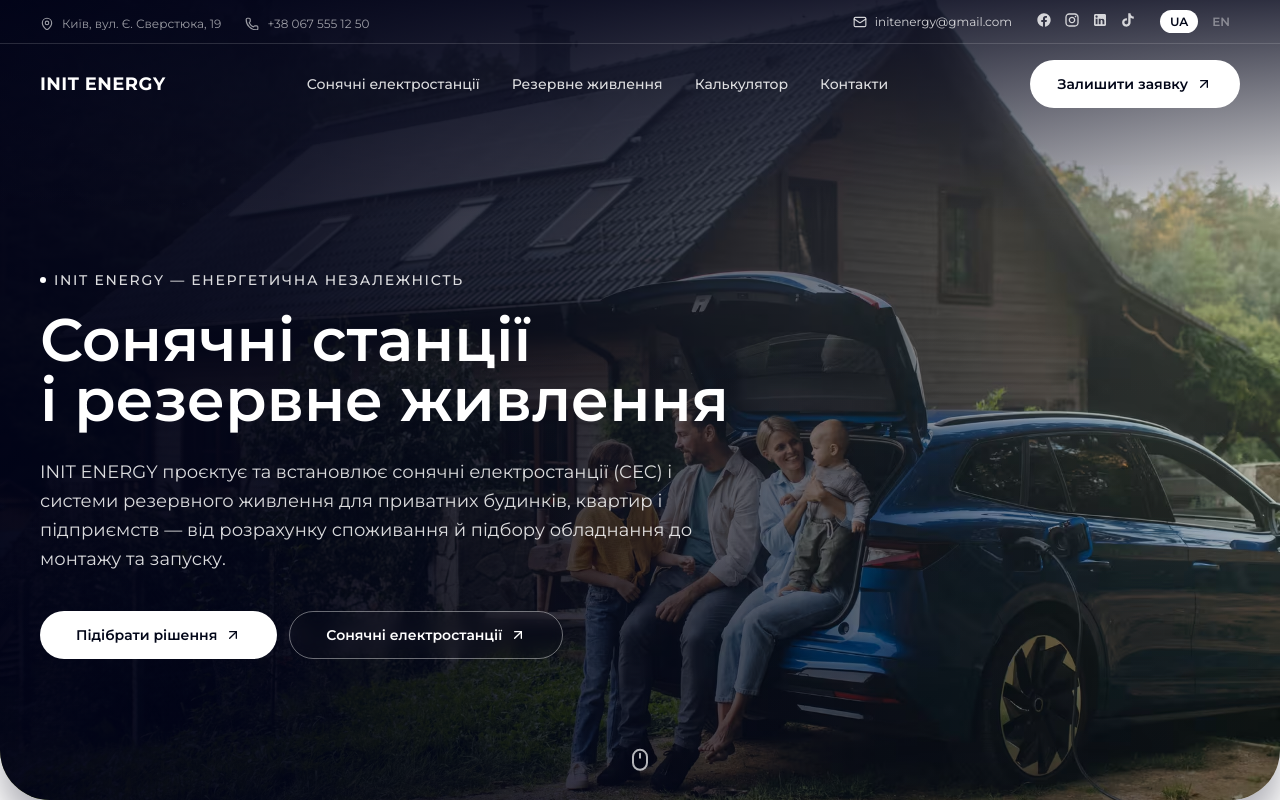
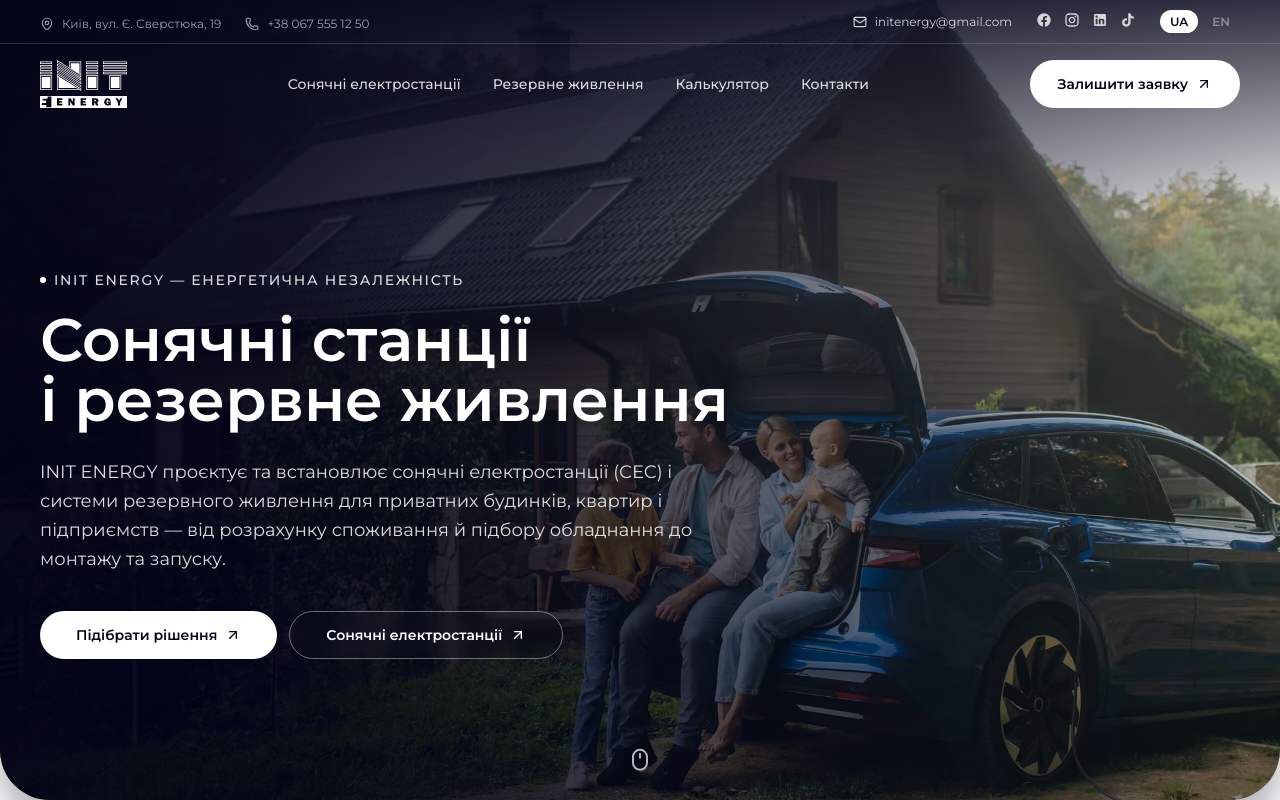
Before and after one commit to nyaremiiy/init.energy, a Next.js app: page / in a window 1280 px wide. Built offline with nearby package versions, Linux system fonts and the light colour scheme.

Commit message:
feat: use real SVG logo in header
Co-Authored-By: Claude Opus 5.5 <noreply@anthropic.com>

```diff
--- a/src/components/layout/header/header-main-bar.tsx
+++ b/src/components/layout/header/header-main-bar.tsx
@@ -3,6 +3,7 @@ import Link from "next/link";
 
 import { Container } from "@/components/layout/container";
 import { Button } from "@/components/ui/button";
+import { Logo } from "@/components/ui/logo";
 
 import { navItems, offices } from "./header-data";
 import { MobileMenu } from "./mobile-menu";
@@ -12,13 +13,12 @@ export function HeaderMainBar() {
 
   return (
     <Container className="flex h-20 items-center justify-between gap-6">
-      {/* TODO: replace text logo with the SVG logo. */}
       <Link
         href="/"
         aria-label="INIT ENERGY — головна"
-        className="relative z-50 text-lg font-bold tracking-wide text-white uppercase"
+        className="relative z-50 shrink-0 text-white"
       >
-        INIT ENERGY
+        <Logo className="h-10 w-auto lg:h-12" />
       </Link>
 
       <nav aria-label="Головне меню" className="hidden lg:block">
--- /dev/null
+++ b/src/components/ui/logo.tsx
@@ -0,0 +1,43 @@
+import type { ComponentPropsWithoutRef } from "react";
+
+type LogoProps = ComponentPropsWithoutRef<"svg">;
+
+// Generated from public/images/main-logo.svg (fill switched to currentColor).
+export function Logo(props: LogoProps) {
+  return (
+    <svg
+      viewBox="0 0 1000 550"
+      fill="currentColor"
+      xmlns="http://www.w3.org/2000/svg"
+      aria-hidden
+      {...props}
+    >
+      <path d="M194.45,340.5h254.11l23.66,15.05v-27.87L194.45,156v184.5ZM202.78,169.41l261.11,161.59v11.14L202.78,180.56v-11.15ZM202.78,198.41h11.11v122.65h202.37l18,11.05h-231.52l.04-133.7Z" />
+      <path d="M472.22,288.39L194.44,116.75v27.87l277.78,171.64v-27.87ZM463.88,302.88L202.78,141.27v-11.14l261.1,161.61v11.14Z" />
+      <path d="M472.22,249.66L194.44,78v27.86l277.78,171.67v-27.87ZM463.88,264.15L202.78,102.54v-11.15l261.1,161.61v11.15Z" />
+      <path d="M472.22,210.37L194.44,38.73v27.87l277.78,171.64v-27.87ZM463.88,224.86L202.78,63.25v-11.14l261.1,161.61v11.14Z" />
+      <path d="M472.22,171.64h-.01s0,0,0,0l-106.57-65.86-23.98-14.82h0s-8.33-5.15-8.33-5.15L194.44,0v27.86l277.78,171.65v-27.87ZM463.88,186.13L202.78,24.52v-11.15l261.1,161.63v11.13Z" />
+      <polygon points="341.66 90.97 341.66 26.69 463.89 26.69 463.89 157.21 452.78 157.21 452.78 37.88 352.77 37.88 352.77 97.83 365.64 105.79 472.21 171.65 472.21 171.63 472.22 18.32 333.33 18.32 333.33 85.82 341.66 90.97 341.66 90.97" />
+      <path d="M138.88,173.87H0v166.67h138.88v-166.67ZM130.56,332.15H8.33v-149.9h122.23v149.9Z" />
+      <rect x="19.45" y="193.31" width="100" height="127.77" />
+      <path d="M138.89,135H0v27.76h138.89v-27.76ZM130.55,154.43H8.34v-11.11s122.21,0,122.21,0v11.11Z" />
+      <path d="M138.88,96.1H0v27.77h138.88v-27.77ZM8.34,115.54v-11.11h122.2v11.11s-122.2,0-122.2,0Z" />
+      <path d="M138.88,57.21H0v27.79h138.88v-27.79ZM130.55,76.65H8.33v-11.11h122.22v11.11Z" />
+      <path d="M138.88,18.32H0v27.78h138.88v-27.78ZM8.34,37.77v-11.12h122.2v11.12s-122.2,0-122.2,0Z" />
+      <path d="M666.66,173.87h-138.88v166.67h138.88v-166.67ZM658.34,332.15h-122.23v-149.9h122.23v149.9Z" />
+      <rect x="547.23" y="193.31" width="100" height="127.77" />
+      <path d="M527.79,162.76h138.88v-27.76h-138.88v27.76ZM536.12,143.32h122.21v11.11h-122.21v-11.11Z" />
+      <path d="M666.66,96.1h-138.88v27.77h138.88v-27.77ZM658.32,115.54h-122.2v-11.11h122.2v11.11Z" />
+      <path d="M666.66,57.21h-138.88v27.79h138.88v-27.79ZM658.33,76.65h-122.22v-11.11h122.22v11.11Z" />
+      <path d="M666.66,18.32h-138.88v27.78h138.88v-27.78ZM658.32,37.77h-122.2v-11.12h122.2v11.12Z" />
+      <path d="M722.22,162.78h277.78v-27.78h-277.78v27.78ZM730.55,143.32h261.12v11.13h-261.12v-11.13Z" />
+      <path d="M722.22,123.87h277.78v-27.77h-277.78v27.77ZM730.55,104.43h261.12v11.11h-261.12v-11.11Z" />
+      <path d="M722.22,85h277.78v-27.79h-277.78v27.79ZM730.55,65.54h261.12v11.11h-261.12v-11.11Z" />
+      <path d="M791.67,173.88v166.66h138.88v-166.66h-138.88ZM922.23,332.15h-122.23v-149.9h122.23v149.9Z" />
+      <rect x="811.12" y="193.31" width="100" height="127.77" />
+      <path d="M722.22,18.32v27.78h277.78v-27.78h-277.78ZM991.67,37.76h-261.12v-11.11h261.12v11.11Z" />
+      <path d="M640.67,470.61c1.94-1.32,3.05-3.56,2.93-5.91-.03-5.33-3.32-8-9.87-8h-11.73v15.91h10.92c2.73.14,5.43-.56,7.75-2Z" />
+      <path d="M0,411.16v138.84h1000v-138.84H0ZM130.56,541.67h-59.66l4.5-26.84H19.32l3.69-22.37h45.13l4.59-27.37H27.52l3.25-19.79h53.82l4.29-25.8h41.68s0,122.17,0,122.17ZM892.92,439l14.59,27.43,14-27.43h22.35l-26.11,48v35.2h-24.83v-35.2l-28-48h28ZM745.69,451.27c6.59-8.23,16.39-12.34,29.42-12.35,9.77,0,17.64,2.45,23.61,7.34,5.97,4.89,9.84,11.84,11.6,20.85l-24.4,2.37c-1.2-8.41-4.94-12.62-11.23-12.62-8.26,0-12.39,7.74-12.38,23.22,0,9.32,1.33,15.47,3.97,18.46v-.04c2.37,2.87,5.9,4.52,9.62,4.5,2.84.07,5.61-.89,7.78-2.72,2.16-1.86,3.36-4.61,3.27-7.46h-13.58v-17.16h37v45.34h-12.37c-.83-2.92-1.94-5.76-3.31-8.47-5.08,6.47-12.61,9.71-22.59,9.71-10.57,0-19.27-3.64-26.08-10.93-6.81-7.29-10.22-17.15-10.21-29.58,0-12.08,3.29-22.23,9.88-30.46ZM596.39,439h43.5c9.6,0,17.05,2.24,22.35,6.73,5.3,4.49,7.97,10.41,8,17.78.09,4.41-.92,8.78-2.93,12.71-1.95,3.68-5.89,6.92-11.84,9.73l15.07,36.28-28.36-.07-12.18-31.79h-8v31.83h-25.61v-83.2ZM465.29,439h62.64v19.16h-37.57v12.08h30.38v18.47h-30.38v13.6h37.57v19.89h-62.64v-83.2ZM325.84,439h24.16l19.4,30.48c3.33,5.1,6.27,10.45,8.78,16-1.31-7.2-1.96-14.51-1.95-21.83v-24.65h20.77l.03,83.16h-20.8l-22.81-36.78c-3.34-5.52-6.3-11.26-8.85-17.18,1.21,4.45,1.88,9.04,2,13.65v40.35h-20.73v-83.2ZM194.38,439h62.62l.03,19.16h-37.58v12.08h30.38v18.47h-30.38v13.6h37.55v19.89h-62.62v-83.2Z" />
+    </svg>
+  );
+}
```
Also changed, not shown: public/images/main-logo.svg (added).
